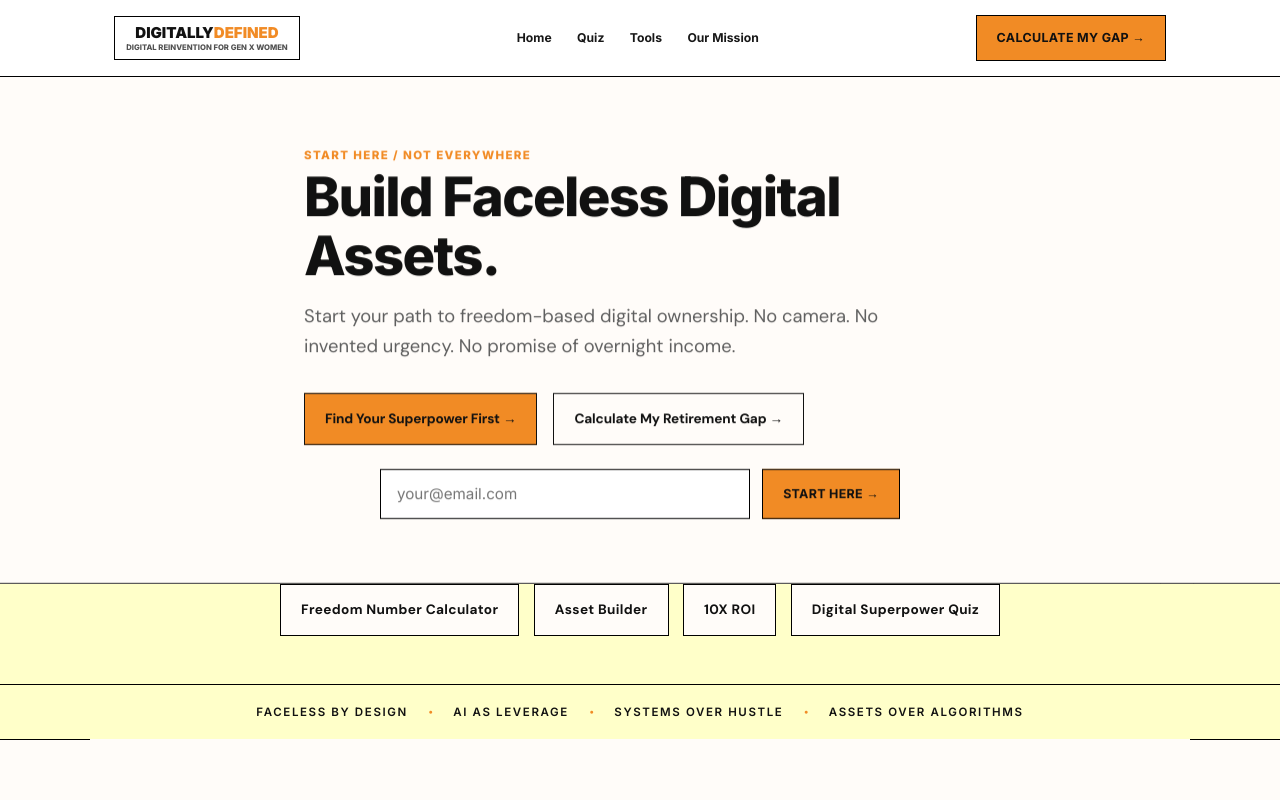
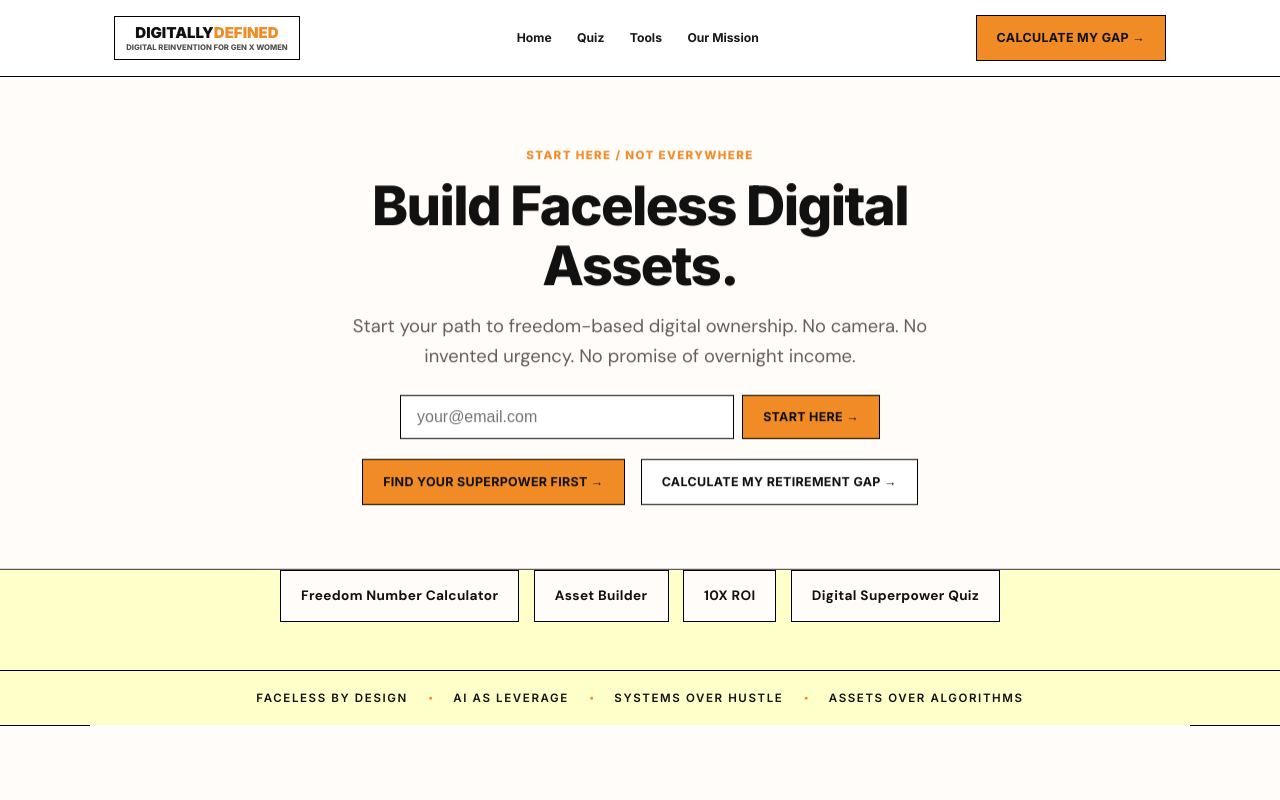
Before and after one commit to frankielee1971/digitallydefined-online-local, a React (Vite) app: page / in a window 1280 px wide. Shown: the top 800 px of the page. Built offline with nearby package versions, Linux system fonts and the light colour scheme.

Commit message:
fix: center homepage hero content, email signup, and CTAs

```diff
--- a/src/pages/HomeUnified.jsx
+++ b/src/pages/HomeUnified.jsx
@@ -59,36 +59,37 @@ export default function Home() {
   return (
     <>
       <FadeInSection>
-        <DDHero
-          label="Start here / not everywhere"
-          labelTone="orange"
-          title="Build Faceless Digital Assets."
-          tagline="Start your path to freedom-based digital ownership. No camera. No invented urgency. No promise of overnight income."
-          ctas={[
-            { label: 'Find Your Superpower First →', href: '/quiz?start=true', variant: 'primary' },
-            { label: 'Calculate My Retirement Gap →', href: '/gap', variant: 'outline' },
-          ]}
-          extra={
-            optStatus === 'success' ? (
-              <p className="optin-hero__success">You're in. Watch your inbox for your first step.</p>
+        <section style={{ background: '#FFFCF9', borderBottom: '1px solid #111', padding: 'clamp(2.5rem,6vw,4rem) 0' }}>
+          <div style={{ maxWidth: 720, margin: '0 auto', padding: '0 24px', textAlign: 'center' }}>
+            <span style={{ fontFamily: "'Inter', system-ui, sans-serif", fontWeight: 800, fontSize: '0.72rem', letterSpacing: '0.12em', textTransform: 'uppercase', color: '#F18B25', marginBottom: '0.75rem', display: 'inline-block' }}>Start here / not everywhere</span>
+            <h1 style={{ fontFamily: "'Inter', system-ui, sans-serif", fontWeight: 800, letterSpacing: '-0.03em', fontSize: 'clamp(2.25rem,5vw,3.4rem)', lineHeight: 1.1, margin: '0 0 1rem', color: '#111111' }}>Build Faceless Digital Assets.</h1>
+            <p style={{ fontSize: '1.15rem', lineHeight: 1.6, color: '#5F5F5F', maxWidth: 640, margin: '0 auto 1.5rem' }}>Start your path to freedom-based digital ownership. No camera. No invented urgency. No promise of overnight income.</p>
+
+            {optStatus === 'success' ? (
+              <p style={{ color: '#16A34A', fontWeight: 700, marginBottom: '1rem' }}>You're in. Watch your inbox for your first step.</p>
             ) : (
-              <form className="optin-hero__form" onSubmit={handleOptIn}>
+              <form onSubmit={handleOptIn} style={{ maxWidth: 480, margin: '0 auto 1.25rem', display: 'flex', gap: '0.5rem', flexWrap: 'wrap', justifyContent: 'center' }}>
                 <input
                   type="email"
                   required
                   placeholder="your@email.com"
-                  className="optin-hero__input"
+                  style={{ flex: '1 1 220px', padding: '0.75rem 1rem', border: '1px solid #111', background: '#FFFFFF', fontSize: '1rem', outline: 'none' }}
                   value={optEmail}
                   onChange={(e) => setOptEmail(e.target.value)}
                   aria-label="Email address"
                 />
-                <button type="submit" className="btn btn--primary optin-hero__cta" disabled={optStatus === 'submitting'}>
+                <button type="submit" className="btn btn--primary dd-button dd-button--primary" disabled={optStatus === 'submitting'}>
                   {optStatus === 'submitting' ? 'Starting…' : 'Start Here →'}
                 </button>
               </form>
-            )
-          }
-        />
+            )}
+
+            <div style={{ display: 'flex', gap: '1rem', flexWrap: 'wrap', justifyContent: 'center' }}>
+              <a href="/quiz?start=true" className="btn btn--primary dd-button dd-button--primary">Find Your Superpower First →</a>
+              <a href="/gap" className="btn btn--outline dd-button dd-button--outline">Calculate My Retirement Gap →</a>
+            </div>
+          </div>
+        </section>
       </FadeInSection>
 
       {optStatus === 'error' && (
```
Also changed, not shown: 1 other file (tests, documents, lock files or other folders).
